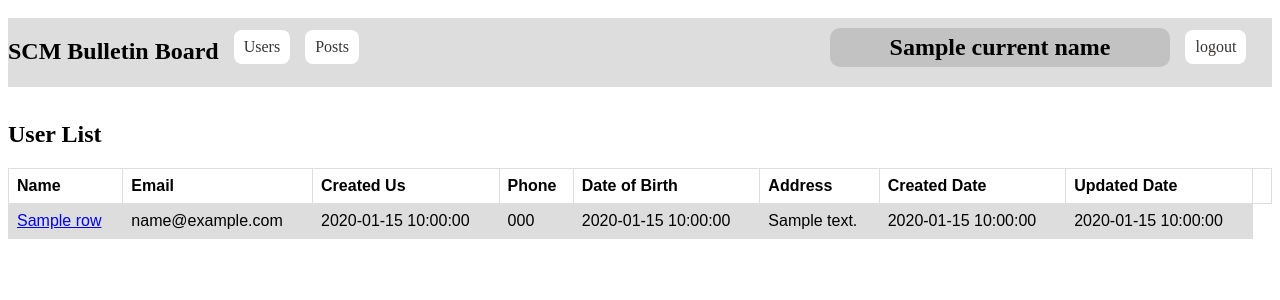
After one commit to Arkar2900/python_training, a Flask app: template flask tutorials/BulletinBoard_akm/templates/users_list.html in a window 1280 px wide. The commit adds this page. Shown: the top 300 px of the page. Run offline with Flask 2, Linux system fonts and the light colour scheme; the template is opened without the code that fills it: most values are stand-ins (such as "Sample title", 1, 10 or a date in 2020).

Commit message:
#20 bulletin board project, code added for confirm page, user list page and saving to database

```diff
--- a/flask tutorials/BulletinBoard_akm/main.py
+++ b/flask tutorials/BulletinBoard_akm/main.py
@@ -1,3 +1,4 @@
+from django.shortcuts import redirect
 from flask import Flask, flash, render_template, request, session
 from flask_session import Session
 from flask_wtf import FlaskForm
@@ -9,7 +10,7 @@ from db import mysql
 from flask import jsonify
 from app import app
 from datetime import datetime
-
+import dateutil.parser
 
 
 bcrypt = Bcrypt(app)
@@ -28,12 +29,21 @@ class loginForm(FlaskForm):
     submit = SubmitField('Login')
 
 # Home page/ login page
+
+
 @app.route('/')
 def login():
     return render_template('login.html', form=loginForm())
 
 
+@app.route('/logout')
+def logout():
+    session.clear()
+    return render_template('login.html', form=loginForm())
+
 # After pressing "login" button this API will work
+
+
 @app.route('/submitted', methods=['POST', 'GET'])
 def submit():
     try:
@@ -45,7 +55,8 @@ def submit():
             form.password.data = ''
             conn = mysql.connect()
             cursor = conn.cursor(pymysql.cursors.DictCursor)
-            cursor.execute("SELECT id, name, email, password, type FROM user_table")
+            cursor.execute("SELECT id, name, email, password,\
+                            type FROM user_table")
             rows = cursor.fetchall()
             resp = jsonify(rows)
             if not email:
@@ -64,8 +75,10 @@ def submit():
                     print(type)
                     session['name'] = row['name']
                     session['id'] = row['id']
+                    session['type'] = row['type']
                     current_name = session.get('name')
-                    print("you save the current name in session {}".format(current_name))
+                    print("you save the current name \
+in session {}".format(current_name))
                     return render_template('dashboard.html', type=type)
             resp.status_code = 200
             if email and _password:
@@ -78,47 +91,47 @@ def submit():
         conn.close()
 
 
-@app.route('/add')
-def add_user():
-    try:
-        #_json = request.json
-        #_name = 'admin'
-        #_email = 'admin@gmail.com'
-        #_password = 'admin123'
-        #_id = 1
-        _name = 'jame'
-        _email = 'jamen@gmail.com'
-        _password = 'jame123'
-        _id = 2
-        # validate the received values
-        if True:
-            # do not save password as a plain text
-            _hashed_password = bcrypt.generate_password_hash(_password)
-            # save edits
-            #sql = "INSERT INTO tbl_user(user_name, user_email, user_password) VALUES(%s, %s, %s)"
-            #data = (_name, _email, _hashed_password,)
-            sql = "INSERT INTO user_table(`id`, `name`, `email`, `password`, `profile`, `type`, `phone`, `address`, `dob`, `create_user_id`, `updated_user_id`, `deleted_user_id`, `created_at`, `updated_at`, `deleted_at`) VALUES(%s, %s, %s, %s, %s, %s, %s, %s, %s, %s, %s, %s, %s, %s, %s)"
-            #data = (_name, _email, _hashed_password,)
-            data = (_id, _name, _email, _hashed_password, 'de4', '0', '09234551', 'ygn', '2001-09-24', 3, 4, 5, '2011-03-02', '2022-01-01', '2022-02-09')
-            print(data)
-            conn = mysql.connect()
-            cursor = conn.cursor()
-            cursor.execute(sql, data)
-            conn.commit()
-            resp = jsonify('User added successfully!')
-            resp.status_code = 200
-            return resp
-        else:
-            return not_found()
-    except Exception as e:
-        print(e)
-    finally:
-        cursor.close()
-        conn.close()
+# @app.route('/add')
+# def add_user():
+#    try:
+#        #_json = request.json
+#        #_name = 'admin'
+#        #_email = 'admin@gmail.com'
+#        #_password = 'admin123'
+#        #_id = 1
+#        _name = 'jame'
+#        _email = 'jamen@gmail.com'
+#        _password = 'jame123'
+#        _id = 2
+#        # validate the received values
+#        if True:
+#            # do not save password as a plain text
+#            _hashed_password = bcrypt.generate_password_hash(_password)
+#            # save edits
+#            #sql = "INSERT INTO tbl_user(user_name, user_email, user_password) VALUES(%s, %s, %s)"
+#            #data = (_name, _email, _hashed_password,)
+#            sql = "INSERT INTO user_table(`id`, `name`, `email`, `password`, `profile`, `type`, `phone`, `address`, `dob`, `create_user_id`, `updated_user_id`, `deleted_user_id`, `created_at`, `updated_at`, `deleted_at`) VALUES(%s, %s, %s, %s, %s, %s, %s, %s, %s, %s, %s, %s, %s, %s, %s)"
+#            #data = (_name, _email, _hashed_password,)
+#            data = (_id, _name, _email, _hashed_password, 'de4', '0', '09234551', 'ygn', '2001-09-24', 3, 4, 5, '2011-03-02', '2022-01-01', '2022-02-09')
+#            print(data)
+#            conn = mysql.connect()
+#            cursor = conn.cursor()
+#            cursor.execute(sql, data)
+#            conn.commit()
+#            resp = jsonify('User added successfully!')
+#            resp.status_code = 200
+#            return resp
+#        else:
+#            return not_found()
+#    except Exception as e:
+#        print(e)
+#    finally:
+#        cursor.close()
+#        conn.close()
 
 
-#@app.route('/email')
-#def email():
+# @app.route('/email')
+# def email():
 #    try:
 #        conn = mysql.connect()
 #        cursor = conn.cursor(pymysql.cursors.DictCursor)
@@ -137,25 +150,28 @@ def add_user():
 #        conn.close()
 #
 #
-#@app.route('/users')
-#def users():
-#    try:
-#        conn = mysql.connect()
-#        cursor = conn.cursor(pymysql.cursors.DictCursor)
-#        cursor.execute("SELECT id, name, email, \
-#            password FROM user_table")
-#        rows = cursor.fetchall()
-#        resp = jsonify(rows)
-#        print(rows)
-#        resp.status_code = 200
-#        return jsonify(rows)
-#    except Exception as e:
-#        print(e)
-#    finally:
-#        cursor.close()
-#        conn.close()
-#
-#
+@app.route('/users')
+def users():
+    try:
+        current_name = session.get('name')
+        current_type = session.get('type')
+        conn = mysql.connect()
+        cursor = conn.cursor(pymysql.cursors.DictCursor)
+        cursor.execute("SELECT * FROM user_table")
+        rows = cursor.fetchall()
+        resp = jsonify(rows)
+        resp.status_code = 200
+        # return jsonify(rows)
+        return render_template('users_list.html', rows=rows,
+                               current_name=current_name,
+                               current_type=current_type)
+    except Exception as e:
+        print(e)
+    finally:
+        cursor.close()
+        conn.close()
+
+
 #@app.route('/user/<int:id>')
 #def user(id):
 #    try:
@@ -250,15 +266,22 @@ def user_create_page():
            form.confirm_btn.data:
             print('It pass!')
             _user_name = form.name.data
-
+            session['input_name'] = _user_name
             _user_email = form.email.data
+            session['input_email'] = _user_email
             _user_password = form.password.data
+            session['input_password'] = _user_password
             _confirm_password = form.confirm_password.data
             _type = form.type.data
+            session['input_type'] = _type
             _phone = form.phone.data
+            session['input_phone'] = _phone
             _date = form.date.data
+            session['input_date'] = _date
             _address = form.address.data
+            session['input_address'] = _address
             _profile = form.profile.data
+            session['input_profile'] = _profile
             name_error = None
             email_requ_error = None
             not_email_error = None
@@ -341,7 +364,7 @@ only number contains 11 digits. (09xxxxxxxxx)!'
                                    _type=_for_user_type,
                                    _phone=_phone, _date=_date,
                                    _address=_address, _profile=_profile,
-                                   form=userForm())
+                                   form=userForm(), current_name=current_name)
         elif (request.method == 'POST' and
               form.clear_btn.data):
             form.name.data = ""
@@ -361,6 +384,18 @@ only number contains 11 digits. (09xxxxxxxxx)!'
                     current_name=current_name)
         #print('{} THis is the email'.format(_user_email))
         if request.method == 'POST' and form.create_btn.data:
+            _user_name = session.get('input_name')
+            _user_email = session.get('input_email')
+            _user_password = session.get('input_password')
+            _profile = session.get('input_profile')
+            _type = session.get('input_type')
+            _phone = session.get('input_phone')
+            _address = session.get('input_address')
+            _raw_date = session.get('input_date')
+            # 'Sun, 01 May 2022 00:00:00 GMT' to change this format to %Y-%m-%d
+            dt = dateutil.parser.parse(_raw_date)
+            _date = dt.strftime('%Y-%m-%d')
+            print(_date)
             print('pressed Create ')
             conn = mysql.connect()
             cursor = conn.cursor(pymysql.cursors.DictCursor)
@@ -370,6 +405,7 @@ only number contains 11 digits. (09xxxxxxxxx)!'
             for row in rows:
                 print(_user_email)
                 print("Email check point")
+                print(row['email'])
                 if _user_email == row['email']:
                     email_exist_error = 'User with this email exist'
                     return render_template('user_create.html',
@@ -379,7 +415,10 @@ only number contains 11 digits. (09xxxxxxxxx)!'
             print("Email passed")
             now = datetime.now()
             current_time = now.strftime("%Y-%m-%d|%H:%M:%S")
-            _id = '{}'.format(len(rows)+1)
+            #_id = '{}'.format(len(rows)+1)
+            last_row = rows[len(rows)-1]
+            print(last_row['id'])
+            _id = last_row['id'] + 1
             _hashed_password = bcrypt.generate_password_hash(_user_password)
             _profile = 'rre21'
             _create_user_id = session.get('id')
@@ -394,11 +433,12 @@ only number contains 11 digits. (09xxxxxxxxx)!'
                                 %s, %s, %s, %s, %s, %s, %s, %s, %s, %s, %s)"
             data = (_id, _user_name, _user_email, _hashed_password, _profile,
                     _type, _phone, _address, _date, _create_user_id,
-                    _update_user_id, '', _create_at, _update_at, '')
+                    _update_user_id, None, _create_at, _update_at, None)
             print(data)
+            print(_date)
             cursor.execute(sql, data)
             conn.commit()
-            return " add to db done"
+            return redirect('/users')
         return render_template('user_create.html', form=userForm(),
                                current_name=current_name)
     except Exception as e:
--- a/flask tutorials/BulletinBoard_akm/static/main.css
+++ b/flask tutorials/BulletinBoard_akm/static/main.css
@@ -63,9 +63,10 @@
   width: 100%;
 }
 nav{
-  width: 90%;
+  width: 100%;
   margin: 10px 0;
   display: inline-block;
+  background-color: #dddddd;
 }
 .left_nav{
   float: left;
@@ -80,24 +81,24 @@ nav{
   float: left;
 }
 .login_user{
-  background-color: #4380b3;
-  color: #fff;
-  padding: 8px 10px;
-  text-align: center;
-  text-decoration: none;
-  display: block;
-  border-radius: 10px;
-  /*margin-bottom: 10px;*/
-  margin-top: 10px;
+  background-color: #c2c2c2;
+    color: #000;
+    padding: 6px 60px;
+    text-align: center;
+    text-decoration: none;
+    display: block;
+    border-radius: 10px;
+    /* margin-bottom: 10px; */
+    margin-top: 10px;
 }
 nav a{
-  background-color: #d4e725;
+  background-color: #fff;
   color: #302d2bf6;
   padding: 8px 10px;
   text-align: center;
   text-decoration: none;
   display: block;
-  border-radius: 10px;
+  border-radius: 8px;
   /*margin-bottom: 10px;*/
   margin: 12px 0 0px 15px;
 }
@@ -109,3 +110,18 @@ nav a{
   float: right;
   margin: 0;
 }
+table {
+  font-family: arial, sans-serif;
+  border-collapse: collapse;
+  width: 100%;
+}
+
+td, th {
+  border: 1px solid #dddddd;
+  text-align: left;
+  padding: 8px;
+}
+
+tr:nth-child(even) {
+  background-color: #dddddd;
+}
--- /dev/null
+++ b/flask tutorials/BulletinBoard_akm/templates/users_list.html
@@ -0,0 +1,59 @@
+{% extends "layout.html" %}
+
+{% block y %}
+
+  <div class="create_wrapper">
+    <nav>
+      <div class="left_nav">
+        <h2 class="logo">SCM Bulletin Board</h2>
+        <a href="/users" class="user_list">Users</a>
+        <a href="#" class="post_list">Posts</a>
+      </div>
+      <div class="right_nav">
+        <h2 class="login_user">{{ current_name }}</h2>
+        <a href="/logout" class="logout">logout</a>
+      </div>
+    </nav>
+    <h2>User List</h2>
+    {% if type == '1' %}
+      <div class="admin_view">
+        <input type="text" placeholder="Name" class="input_box">
+        <input type="text" placeholder="Email" class="input_box">
+        <input type="date" placeholder="Created from" class="input_box">
+        <input type="date" placeholder="Created to" class="input_box">
+        <input type="button" placeholder="Search" class="input_box sa_btn">
+        <input type="button" placeholder="Add" class="input_box sa_btn">
+      </div>
+
+    {% endif %}
+    <table>
+      <tr>
+        <th>Name</th>
+        <th>Email</th>
+        <th>Created Us</th>
+        <th>Phone</th>
+        <th>Date of Birth</th>
+        <th>Address</th>
+        <th>Created Date</th>
+        <th>Updated Date</th>
+        <th> </th>
+      </tr>
+      {% for row in rows %}
+
+        <tr>
+          <td><a href="/user/{{ row['id'] }}">{{ row['name'] }}</a></td>
+          <td>{{ row['email'] }}</td>
+          <td>{{ row['created_user_id'] }}</td>
+          <td>{{ row['phone'] }}</td>
+          <td>{{ row['dob'] }}</td>
+          <td>{{ row['address'] }}</td>
+          <td>{{ row['created_at'] }}</td>
+          <td>{{ row['updated_at'] }}</td>
+          {% if type == '1' %}
+            <td><a href="/delete/{{ row['id'] }}">Delete</a></td>
+          {% endif %}
+
+        </tr>
+      {% endfor %}
+    </table>
+{% endblock %}
```
Also changed, not shown: flask tutorials/BulletinBoard_akm/templates/show_form.html (+12 -2 lines), flask tutorials/BulletinBoard_akm/templates/user_create.html (+6 -3 lines).
